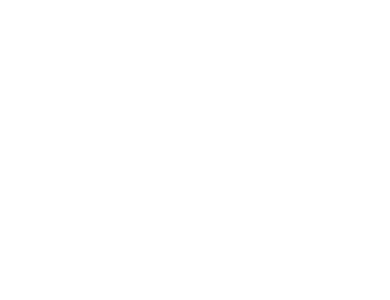
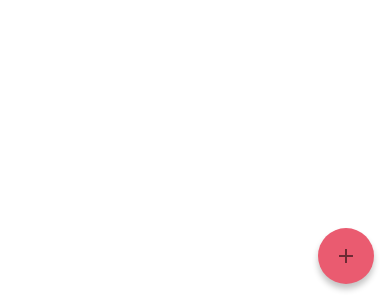
Before and after one commit to MisaelBeray/realm-test, a React Native app: screen / in a window 390 px wide. Shown: the part 544-844 px from the top of the page. Built offline with nearby package versions, Linux system fonts and the light colour scheme.

Commit message:
added imagem background

```diff
--- a/package.json
+++ b/package.json
@@ -13,6 +13,7 @@
     "react": "17.0.2",
     "react-native": "0.68.2",
     "react-native-image-picker": "^4.8.4",
+    "react-native-image-zoom-viewer": "^3.0.1",
     "react-native-paper": "^4.12.2",
     "react-native-svg": "^12.3.0",
     "react-native-vector-icons": "^9.2.0",
--- a/src/app/pages/DrawPointModal/index.tsx
+++ b/src/app/pages/DrawPointModal/index.tsx
@@ -9,6 +9,7 @@ import {
   Dimensions,
   Animated,
   Alert,
+  ImageBackground,
 } from 'react-native';
 import Svg, {Line} from 'react-native-svg';
 import {launchImageLibrary, launchCamera} from 'react-native-image-picker';
@@ -35,8 +36,7 @@ const DrawPointModal: FC = () => {
       backgroundColor: '#EA5B70',
     },
     image: {
-      marginVertical: 24,
-      alignItems: 'center',
+      flex: 1
     },
   });
 
@@ -105,6 +105,14 @@ const DrawPointModal: FC = () => {
           style={{flex: 1, backgroundColor: 'transparent'}}
           {...panResponder.panHandlers}
         >
+          <View key={response?.assets[0]?.uri} style={styles.image}>
+            <ImageBackground
+              resizeMode="cover"
+
+              style={{width: width, height: height}}
+              source={{uri: response?.assets[0]?.uri}}
+            />
+          </View>
           {!!endTouchX && !!endTouchY && (
             <Svg height={height} width={width}>
               <Line
@@ -119,6 +127,48 @@ const DrawPointModal: FC = () => {
           )}
         </View>
       </View>
+      <FAB.Group
+        fabStyle={styles.fab}
+        open={open}
+        icon={open ? 'minus' : 'plus'}
+        visible={true}
+        actions={[
+          {
+            icon: 'camera',
+            small: false,
+            onPress: () => {
+              launchCamera(
+                {
+                  saveToPhotos: true,
+                  mediaType: 'photo',
+                  includeBase64: false,
+                },
+                setResponse,
+              );
+            },
+          },
+          {
+            icon: 'image-area',
+            small: false,
+            onPress: () => {
+              launchImageLibrary(
+                {
+                  selectionLimit: 0,
+                  mediaType: 'photo',
+                  includeBase64: false,
+                },
+                setResponse,
+              );
+            },
+          },
+        ]}
+        onStateChange={onStateChange}
+        onPress={() => {
+          if (open) {
+            // do something if the speed dial is open
+          }
+        }}
+      />
     </View>
   );
 };
```
Also changed, not shown: 1 other file (tests, documents, lock files or other folders).
